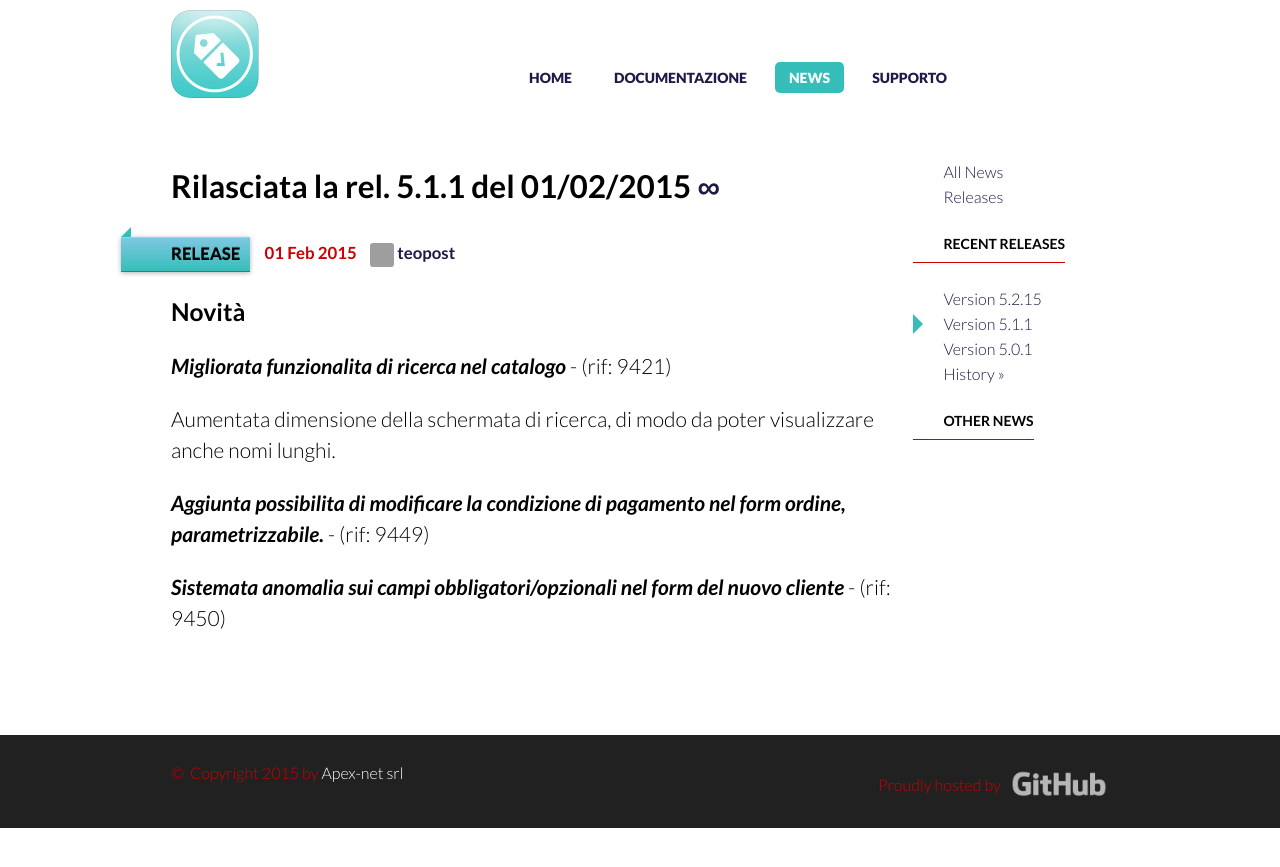
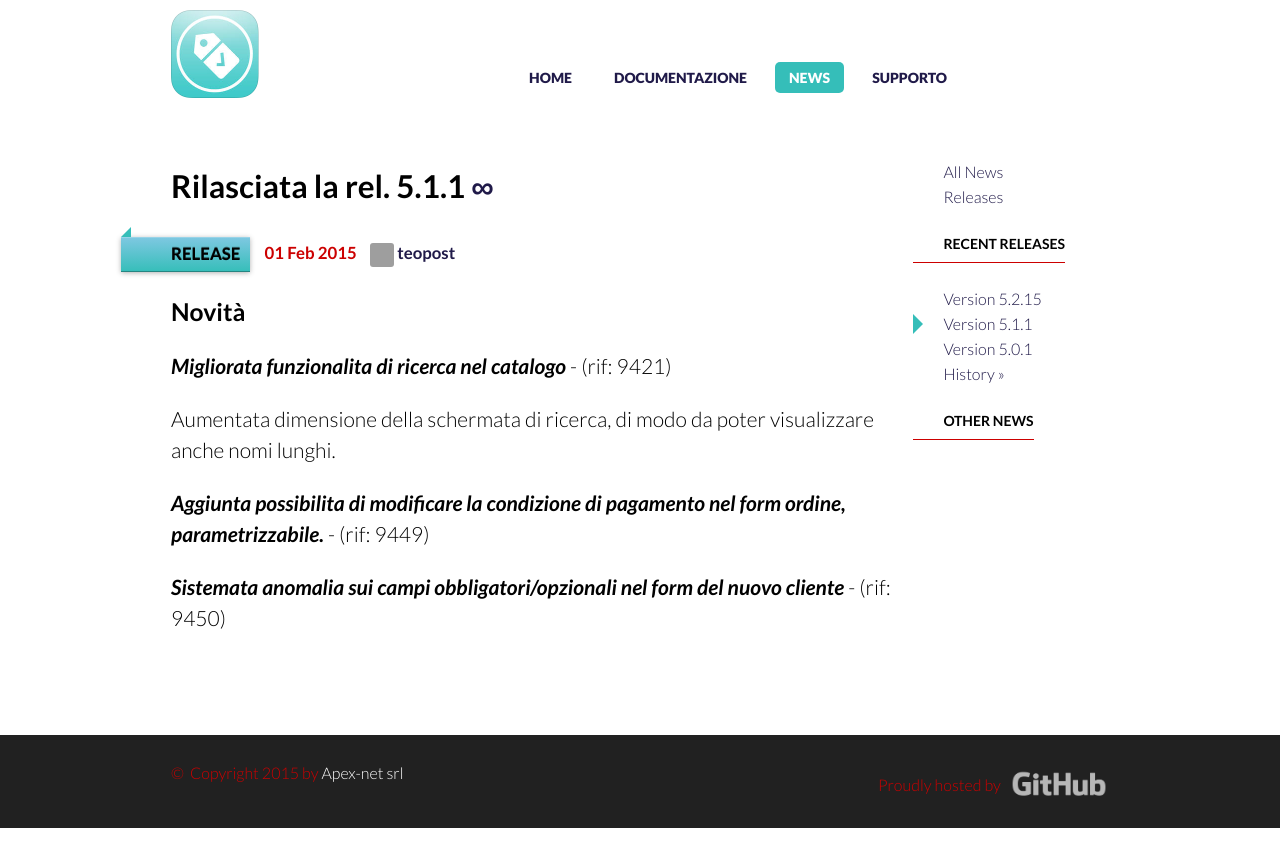
Before and after one commit to teopost/icommerce-website, a Jekyll site: the page built from _posts/2015-02-01-rel-5-1-1-released.md, in a window 1280 px wide. Shown: the top 867 px of the page. Built offline with Jekyll 4.4.1, drawn with Linux system fonts in a browser that asks for light colours; comment, search, counter and statistics services are not loaded; grey boxes are pictures that could not be loaded.

Commit message:
Corretto menu di navigazione mobile

```diff
--- a/_includes/news_contents_mobile.html
+++ b/_includes/news_contents_mobile.html
@@ -1,11 +1,11 @@
 <div class="docs-nav-mobile unit whole show-on-mobiles">
   <select onchange="if (this.value) window.location.href=this.value">
-    <option value="">Navigate the blog…</option>
+    <option value="">Navigate the news…</option>
     <option value="{{ site.baseurl }}/news/">Home</option>
-    <optgroup label="v1.x">
+    <!-- <optgroup label="v1.x"> -->
       {% for post in site.posts %}
       <option value="{{ post.url }}">{{ post.title }}</option>
-      {% endfor %}
+    <!--  {% endfor %} -->
     </optgroup>
   </select>
 </div>
--- a/_posts/2015-02-01-rel-5-1-1-released.md
+++ b/_posts/2015-02-01-rel-5-1-1-released.md
@@ -1,6 +1,6 @@
 ---
 layout: news_item
-title: "Rilasciata la rel. 5.1.1 del 01/02/2015"
+title: Rilasciata la rel. 5.1.1
 date: "2015-02-01 02:12:52 +0200"
 author: teopost
 version: 5.1.1
```
Also changed, not shown: _posts/2015-01-26-rel-5-0-1-released.md (+1 -1 lines), _posts/2015-03-02-rel-5-2-15-released.md (+1 -1 lines).
